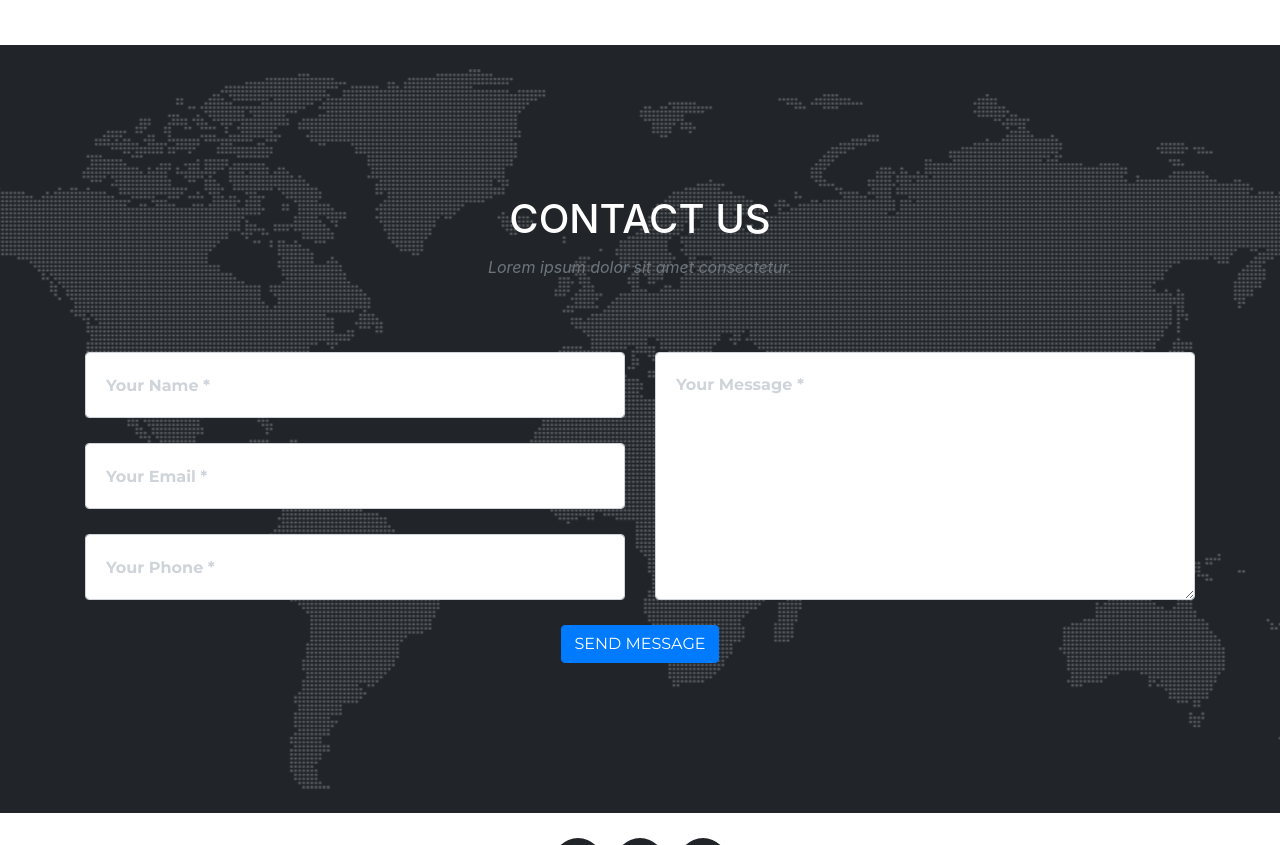
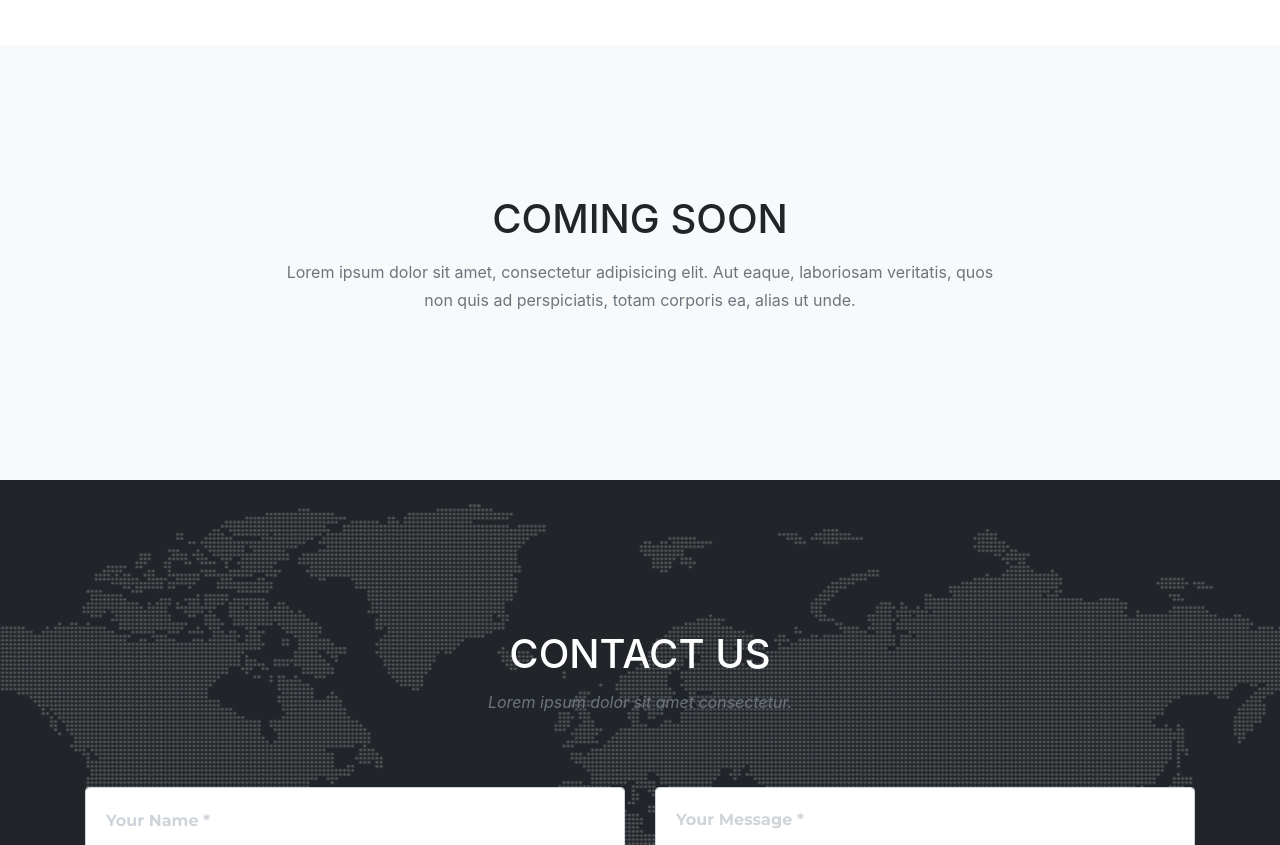
Before and after one commit to rbrika/it202-project1, a website with bundled scripts: page index.html in a window 1280 px wide. Shown: the part 7087-7932 px from the top of the page. Built offline with nearby package versions, Linux system fonts and the light colour scheme; files whose address does not match are found by name; a web font is replaced by a local one.

Commit message:
added Coming soon section

```diff
--- a/index.html
+++ b/index.html
@@ -494,6 +494,22 @@
       </div>
     </section>
 
+
+    <!-- Coming Soon -->
+    <section class="bg-light" id="Coming Soon">
+      <div class="container">
+        <div class="row">
+            <div class="col-lg-12 text-center">
+          <h2 class="section-heading text-uppercase">Coming Soon</h2>
+            </div>
+          <div class="col-lg-8 mx-auto text-center">
+            <p class="large text-muted">Lorem ipsum dolor sit amet, consectetur adipisicing elit. Aut eaque, laboriosam veritatis, quos non quis ad perspiciatis, totam corporis ea, alias ut unde.</p>
+          </div>
+        </div>
+      </div>
+    </section>
+
+
     <!-- Contact -->
     <section id="contact">
       <div class="container">
```
